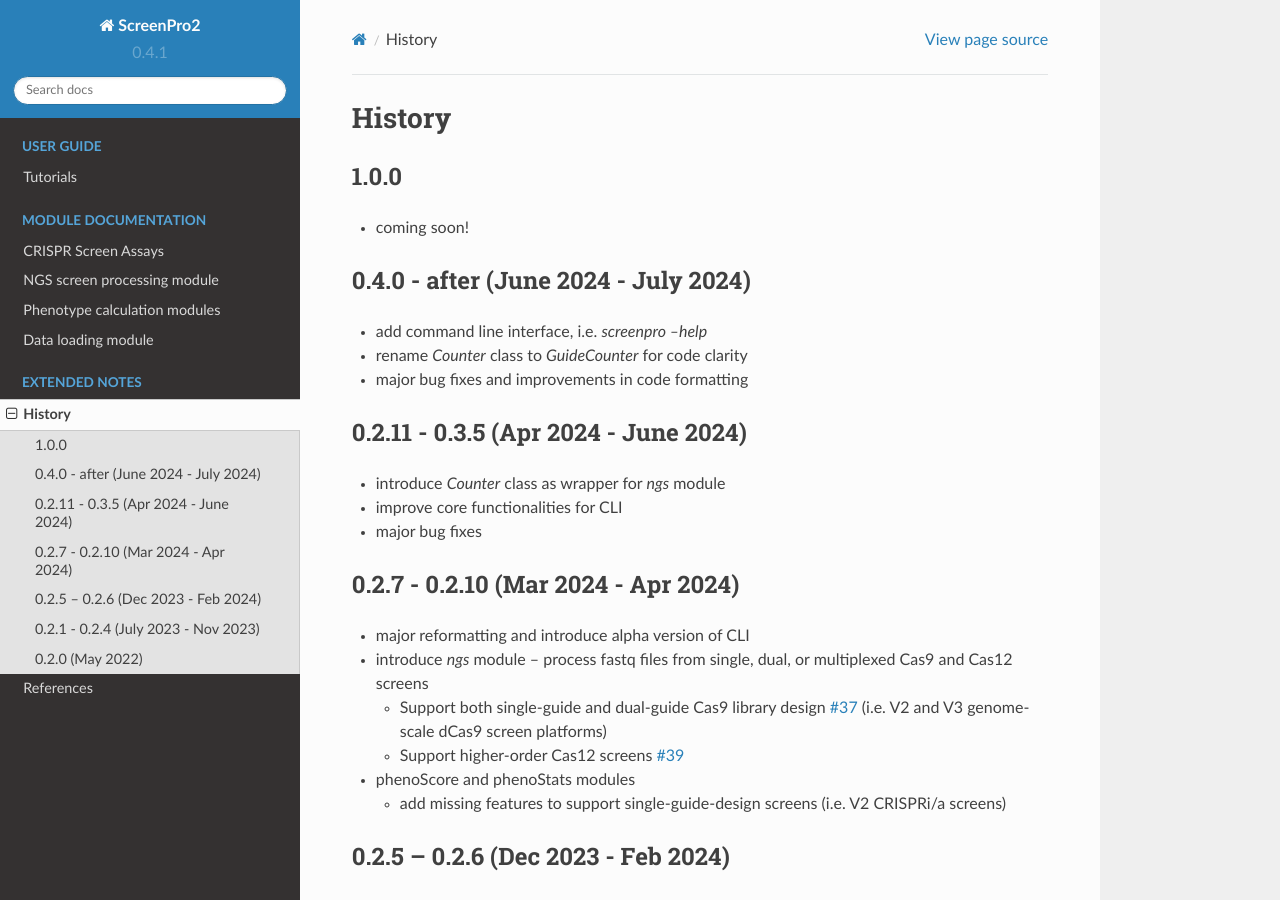
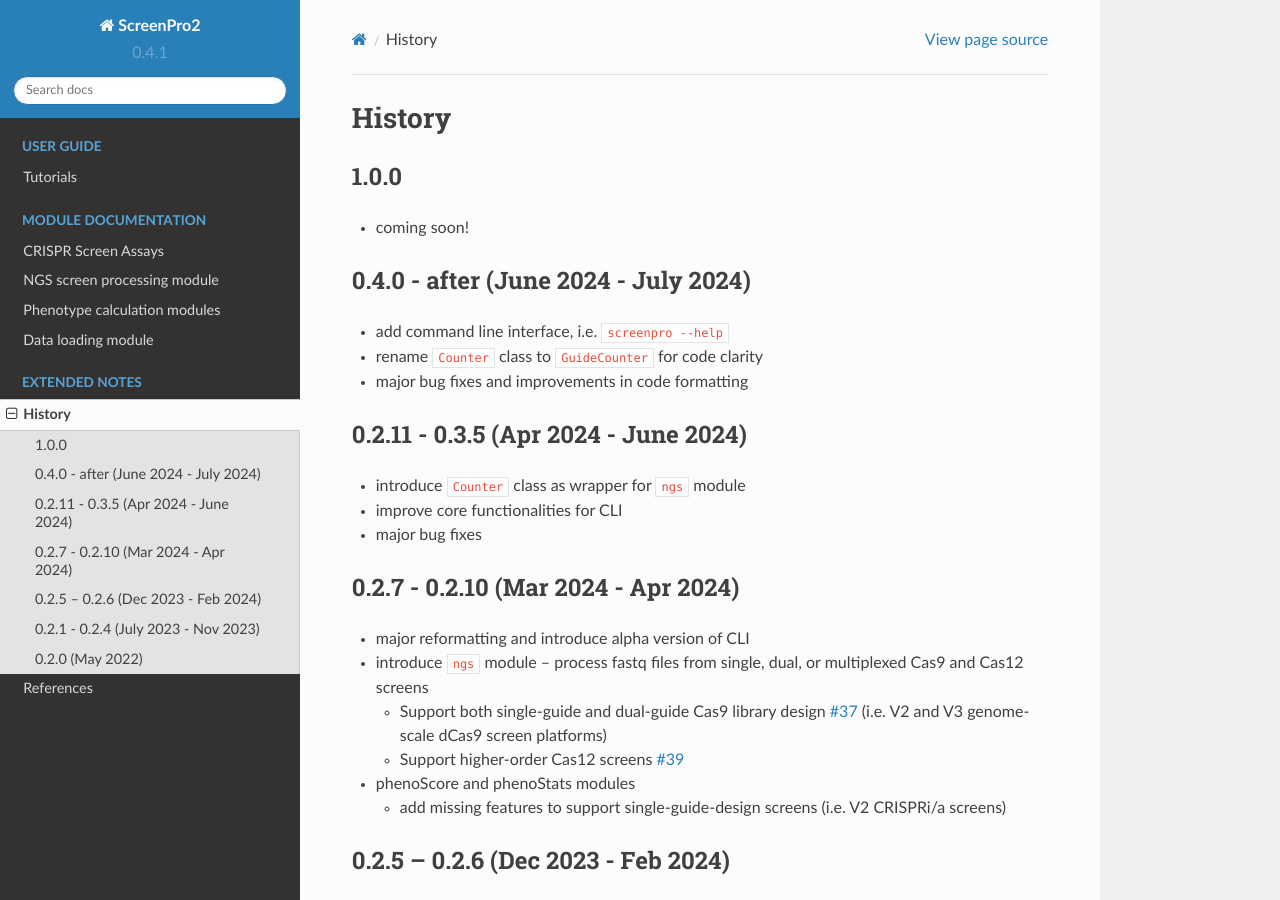
Before and after one commit to ArcInstitute/ScreenPro2, a Sphinx documentation site: the page built from docs/source/history.rst, in a window 1280 px wide and 900 px high. Built offline with Sphinx 7.4.7 and the Read the Docs theme 2.0.0, drawn with Linux system fonts in a browser that asks for light colours; pages that are not in the unit, such as notebooks, are missing from menus.

Commit message:
fix code display https://github.com/adam-p/markdown-here/wiki/Markdown-Cheatsheet

```diff
--- a/docs/source/history.rst
+++ b/docs/source/history.rst
@@ -8,20 +8,20 @@ History
 
 0.4.0 - after (June 2024 - July 2024)
 ~~~~~~~~~~~~~~~~~~~
-* add command line interface, i.e. `screenpro --help`
-* rename `Counter` class to `GuideCounter` for code clarity
+* add command line interface, i.e. ``screenpro --help``
+* rename ``Counter`` class to ``GuideCounter`` for code clarity
 * major bug fixes and improvements in code formatting
 
 0.2.11 - 0.3.5 (Apr 2024 - June 2024)
 ~~~~~~~~~~~~~~~~~
-* introduce `Counter` class as wrapper for `ngs` module
+* introduce ``Counter`` class as wrapper for ``ngs`` module
 * improve core functionalities for CLI
 * major bug fixes
 
 0.2.7 - 0.2.10 (Mar 2024 - Apr 2024)
 ~~~~~~~~~~~~~~~~~~~~~~~~~~~~~~~~~~~~
 * major reformatting and introduce alpha version of CLI
-* introduce `ngs` module – process fastq files from single, dual, or multiplexed Cas9 and Cas12 screens
+* introduce ``ngs`` module – process fastq files from single, dual, or multiplexed Cas9 and Cas12 screens
 
   * Support both single-guide and dual-guide Cas9 library design `#37`_
     (i.e. V2 and V3 genome-scale dCas9 screen platforms)
@@ -43,8 +43,8 @@ History
 0.2.1 - 0.2.4 (July 2023 - Nov 2023)
 ~~~~~~~~~~~~~~~~~~~~~~~~~~~~~~~~~~~~
 * Included PyPi package installation.
-* Introduced `ScreenPro` class.
-* Introduced a method in `ScreenPro` class for common drug screen analysis.
+* Introduced ``ScreenPro`` class.
+* Introduced a method in ``ScreenPro`` class for common drug screen analysis.
 
 0.2.0 (May 2022)
 ~~~~~~~~~~~~~~~~
```
